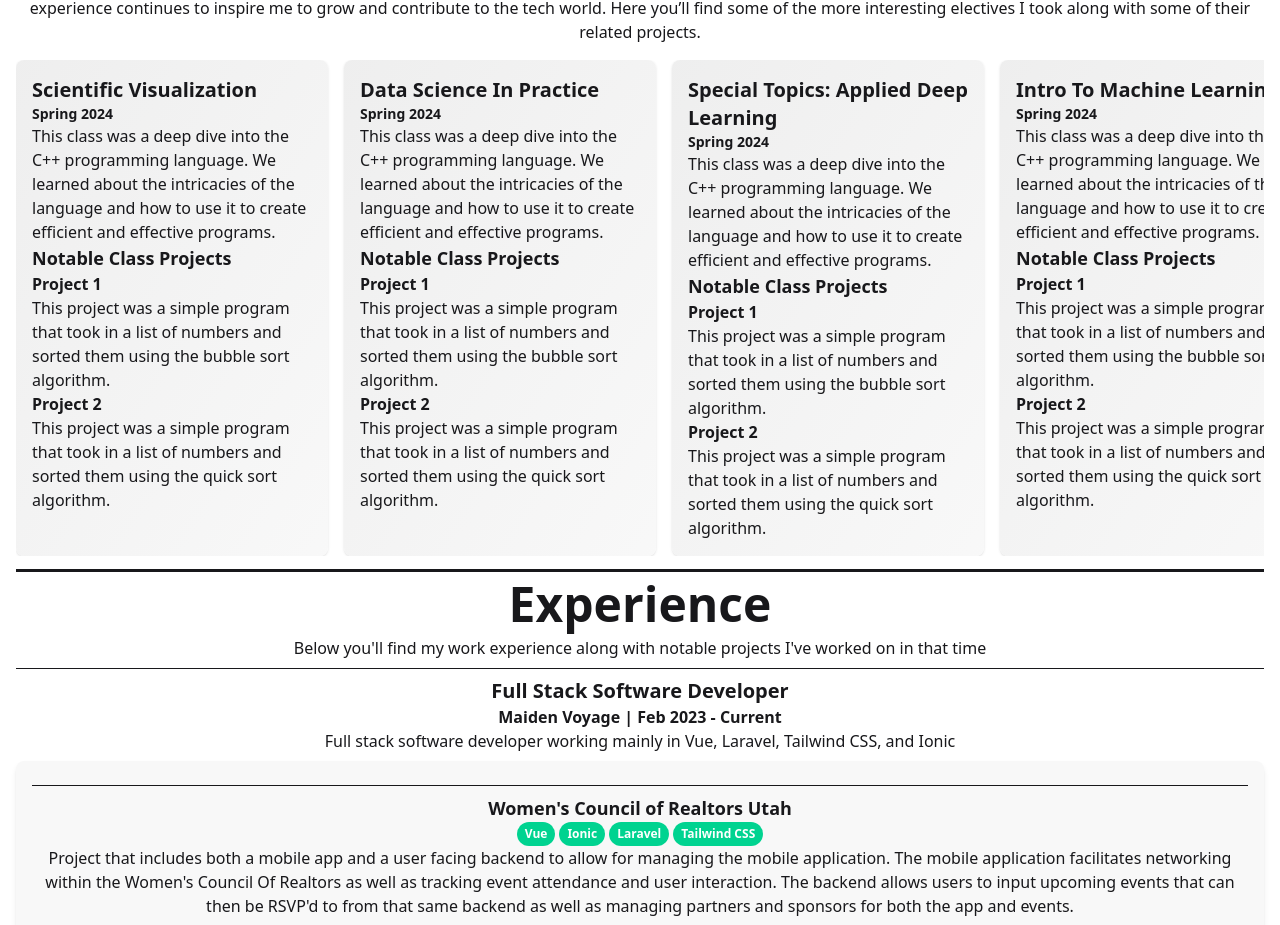
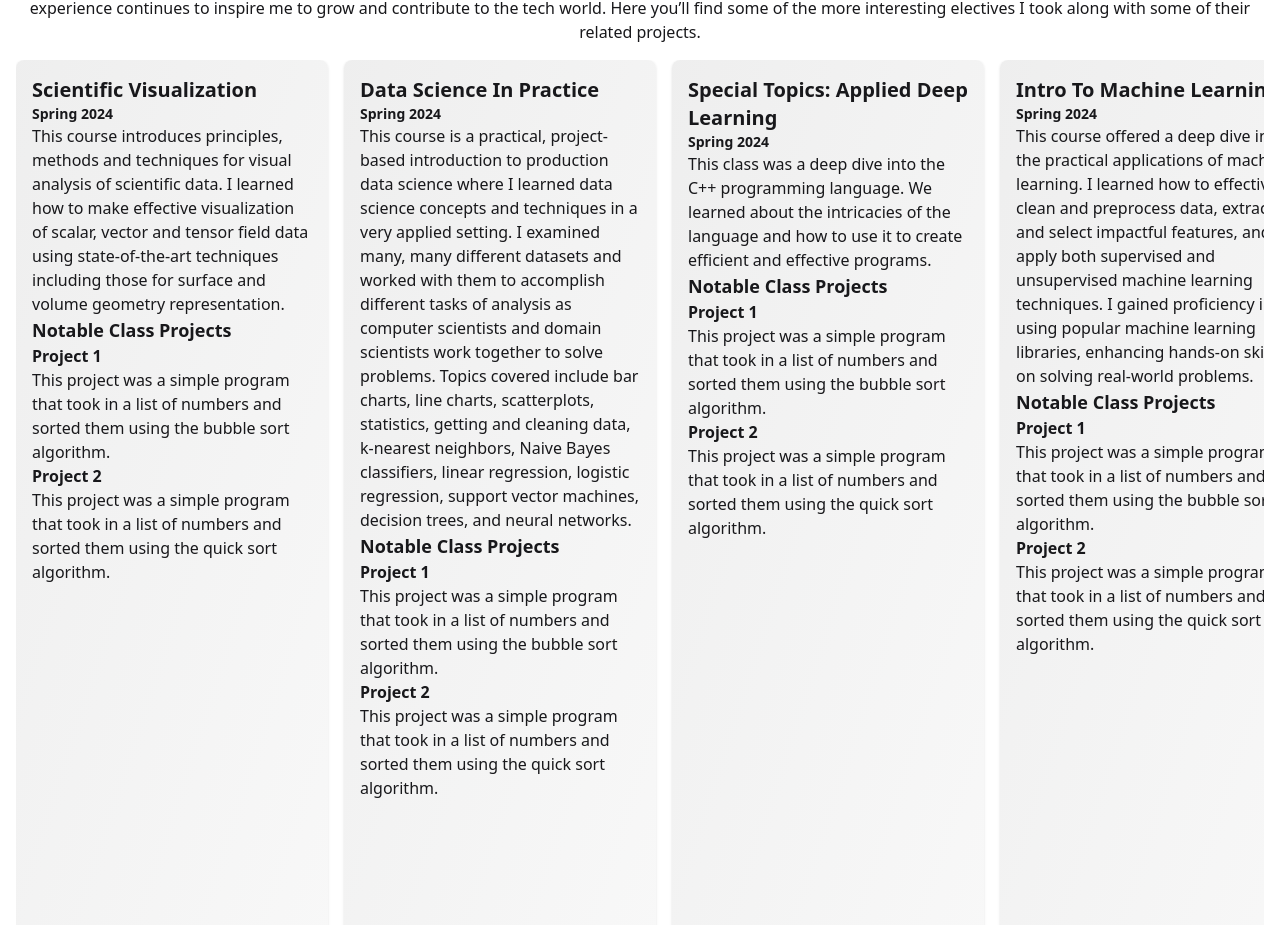
Before and after one commit to ShawnThorne/shawn_personal_site, a Vue app: page / in a window 1280 px wide. Shown: the part 1937-2862 px from the top of the page. Built offline with nearby package versions, Linux system fonts and the light colour scheme.

Commit message:
adds descriptions of classes

```diff
--- /dev/null
+++ b/src/components/Education/EducationClasses/AlgorithmsUnderUncertainty.vue
@@ -0,0 +1,29 @@
+<template>
+  <EducationSectionCard>
+    <template #title> Algorithms Under Uncertainty </template>
+    <template #subtitle> Spring 2024 </template>
+    <template #description>
+      I worked with classmates to tackle the unique challenges that arise when algorithms meet unpredictable situations. My team collaborated to tackle challenges across various fields like robotics, fintech, and economics, developing algorithms that adapt to unpredictability. This includes a special focus on reinforcement learning, where I enhanced algorithms that improve with experience, even under uncertain conditions. I learned to identify uncertainty, design robust solutions with limited data, and balance algorithm design with practical deployment through team-focused projects. By working closely with my classmates, I not only gained a deeper understanding of algorithms under uncertainty but also developed essential teamwork and communication skills that are vital in any career.
+    </template>
+    <template #projects>
+      <div>
+        <div class="font-bold">Project 1</div>
+        <div>
+          This project was a simple program that took in a list of numbers and sorted them using the
+          bubble sort algorithm.
+        </div>
+      </div>
+      <div>
+        <div class="font-bold">Project 2</div>
+        <div>
+          This project was a simple program that took in a list of numbers and sorted them using the
+          quick sort algorithm.
+        </div>
+      </div>
+    </template>
+  </EducationSectionCard>
+</template>
+
+<script setup lang="ts">
+import EducationSectionCard from '../EducationSectionCard.vue'
+</script>
--- a/src/components/Education/EducationClasses/CompilerConstruction.vue
+++ b/src/components/Education/EducationClasses/CompilerConstruction.vue
@@ -3,8 +3,7 @@
     <template #title> Conmpiler Construction </template>
     <template #subtitle> Spring 2024 </template>
     <template #description>
-      This class was a deep dive into the C++ programming language. We learned about the intricacies
-      of the language and how to use it to create efficient and effective programs.
+      This course is an introduction to key design principles and techniques for constructing compilers. The major goal of this course is to understand the components, algorithms, and theories behind compilers, including lexical analysis, syntax analysis, semantic analysis, intermediate code generation, target code generation, and some of the principles of optimization. Topics include lexical analysis, syntax analysis, semantic analysis, intermediate code generation, run-time environments, target code generation, and optimization.
     </template>
     <template #projects>
       <div>
--- a/src/components/Education/EducationClasses/DataScienceInPractice.vue
+++ b/src/components/Education/EducationClasses/DataScienceInPractice.vue
@@ -3,8 +3,7 @@
     <template #title> Data Science In Practice </template>
     <template #subtitle> Spring 2024 </template>
     <template #description>
-      This class was a deep dive into the C++ programming language. We learned about the intricacies
-      of the language and how to use it to create efficient and effective programs.
+      This course is a practical, project-based introduction to production data science where I learned data science concepts and techniques in a very applied setting. I examined many, many different datasets and worked with them to accomplish different tasks of analysis as computer scientists and domain scientists work together to solve problems. Topics covered include bar charts, line charts, scatterplots, statistics, getting and cleaning data, k-nearest neighbors, Naive Bayes classifiers, linear regression, logistic regression, support vector machines, decision trees, and neural networks.
     </template>
     <template #projects>
       <div>
--- a/src/components/Education/EducationClasses/DecisionMaking.vue
+++ /dev/null
@@ -1,30 +0,0 @@
-<template>
-  <EducationSectionCard>
-    <template #title> Decision Making Algorithms </template>
-    <template #subtitle> Spring 2024 </template>
-    <template #description>
-      This class was a deep dive into the C++ programming language. We learned about the intricacies
-      of the language and how to use it to create efficient and effective programs.
-    </template>
-    <template #projects>
-      <div>
-        <div class="font-bold">Project 1</div>
-        <div>
-          This project was a simple program that took in a list of numbers and sorted them using the
-          bubble sort algorithm.
-        </div>
-      </div>
-      <div>
-        <div class="font-bold">Project 2</div>
-        <div>
-          This project was a simple program that took in a list of numbers and sorted them using the
-          quick sort algorithm.
-        </div>
-      </div>
-    </template>
-  </EducationSectionCard>
-</template>
-
-<script setup lang="ts">
-import EducationSectionCard from '../EducationSectionCard.vue'
-</script>
--- a/src/components/Education/EducationClasses/HighPerformanceComputing.vue
+++ b/src/components/Education/EducationClasses/HighPerformanceComputing.vue
@@ -3,8 +3,7 @@
     <template #title> High Performance Computing </template>
     <template #subtitle> Spring 2024 </template>
     <template #description>
-      This class was a deep dive into the C++ programming language. We learned about the intricacies
-      of the language and how to use it to create efficient and effective programs.
+      This class provided an introduction to High-Performance Computing (HPC), which is the practice of leveraging parallel computing power, from computer clusters and supercomputers, to solve complex computational problems faster. I gained hands-on experiences using openMP, MPI and CUDA to write highly optimized code for modern multi-core processors and GPUs and computing clusters. The course explores concepts and challenges of performance scalability portability, and energy efficiency of HPC applications and systems, parallel hardware, parallel programming models, how to run on an HPC system, shared memory programming (Pthreads, OpenMP), performance analysis, distributed programming (MPI), load balancing, GPU programming, parallel and distributed applications.
     </template>
     <template #projects>
       <div>
--- a/src/components/Education/EducationClasses/IntroToMachineLearning.vue
+++ b/src/components/Education/EducationClasses/IntroToMachineLearning.vue
@@ -3,8 +3,7 @@
     <template #title> Intro To Machine Learning </template>
     <template #subtitle> Spring 2024 </template>
     <template #description>
-      This class was a deep dive into the C++ programming language. We learned about the intricacies
-      of the language and how to use it to create efficient and effective programs.
+      This course offered a deep dive into the practical applications of machine learning. I learned how to effectively clean and preprocess data, extract and select impactful features, and apply both supervised and unsupervised machine learning techniques. I gained proficiency in using popular machine learning libraries, enhancing hands-on skills on solving real-world problems.
     </template>
     <template #projects>
       <div>
--- a/src/components/Education/EducationClasses/ModernWebDevelopment.vue
+++ b/src/components/Education/EducationClasses/ModernWebDevelopment.vue
@@ -3,8 +3,7 @@
     <template #title> Modern Web Development </template>
     <template #subtitle> Spring 2024 </template>
     <template #description>
-      This class was a deep dive into the C++ programming language. We learned about the intricacies
-      of the language and how to use it to create efficient and effective programs.
+      In this course I learned to solve problems that are common in web-based software using modern tools and practices. I developed full-stack web applications using popular frameworks in Typescript and Javascript and will acquire skills that prepare them to enter the workforce as full-time web developers. Topics include: user authentication / authorization, databases, database migrations, ORMs, REST, Model-View-Controller, module bundling, transpilation, Typescript, ReactJS, single-page vs multi-page applications, web sockets, Firebase (and other BASS platforms), CSS, geolocation / maps, and web workers.
     </template>
     <template #projects>
       <div>
--- a/src/components/Education/EducationClasses/ScientificVisualization.vue
+++ b/src/components/Education/EducationClasses/ScientificVisualization.vue
@@ -3,8 +3,7 @@
     <template #title> Scientific Visualization </template>
     <template #subtitle> Spring 2024 </template>
     <template #description>
-      This class was a deep dive into the C++ programming language. We learned about the intricacies
-      of the language and how to use it to create efficient and effective programs.
+      This course introduces principles, methods and techniques for visual analysis of scientific data. I learned how to make effective visualization of scalar, vector and tensor field data using state-of-the-art techniques including those for surface and volume geometry representation.
     </template>
     <template #projects>
       <div>
--- a/src/components/IntroSection.vue
+++ b/src/components/IntroSection.vue
@@ -5,7 +5,7 @@
       <template #content>
         <div class="grid grid-cols-1 lg:grid-cols-2 gap-4 mt-4">
           <div class="flex flex-col justify-center items-center">
-            <p>
+            <p class="lg:text-2xl">
               Hi, I’m Shawn Thorne, a passionate and innovative computer science graduate with two
               years of hands-on experience as a full-stack software developer. I thrive at the
               intersection of creativity and technology, designing and building user-friendly,
--- a/src/components/Templates/SectionTemplate.vue
+++ b/src/components/Templates/SectionTemplate.vue
@@ -1,6 +1,6 @@
 <template>
   <div class="text-center relative z-50 border-b-3 pb-2 min-h-[100vh]">
-    <div class="title text-5xl lg:text-5xl sticky bg-base-100 p-2 top-0 font-bold text-center">
+    <div class="title text-5xl lg:text-5xl sticky bg-base-100 p-2 top-0 font-bold w-full text-center">
       <slot name="title"></slot>
     </div>
     <div class="font-bold lg:text-4xl">
```
